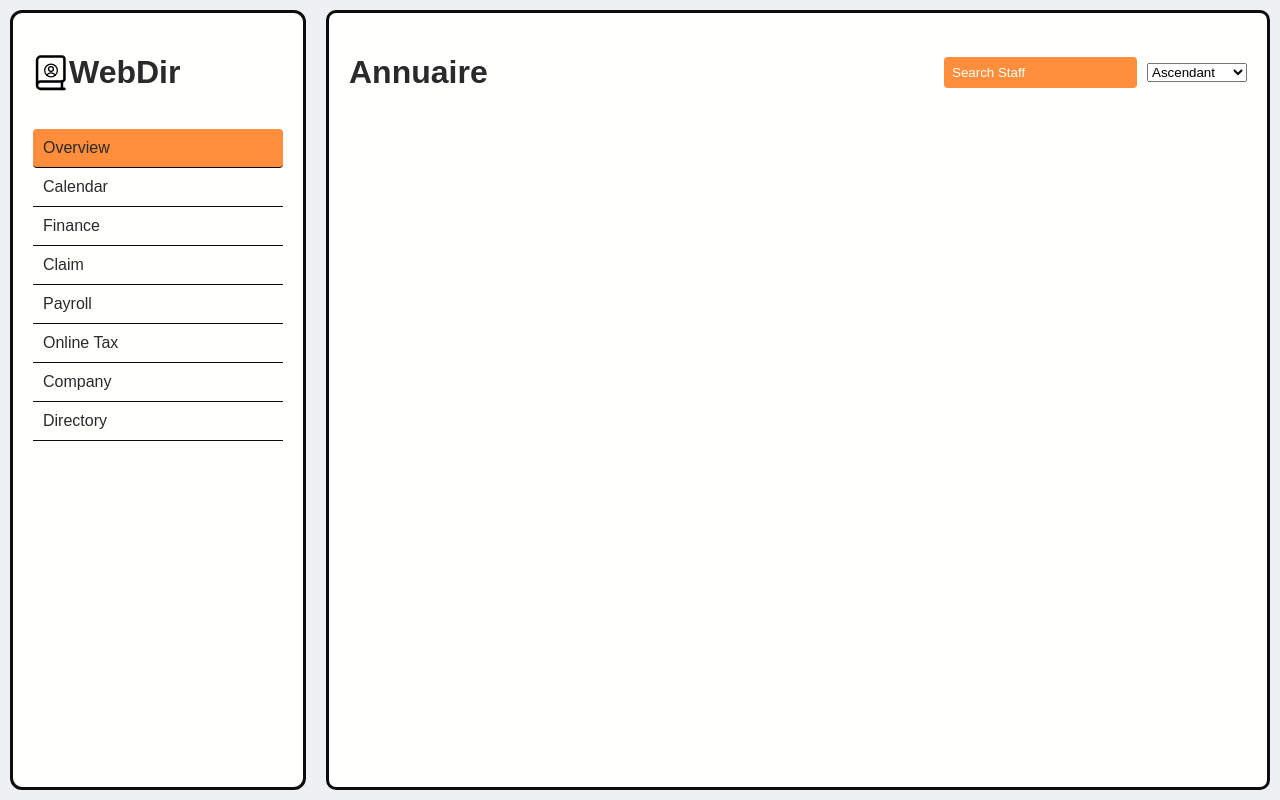
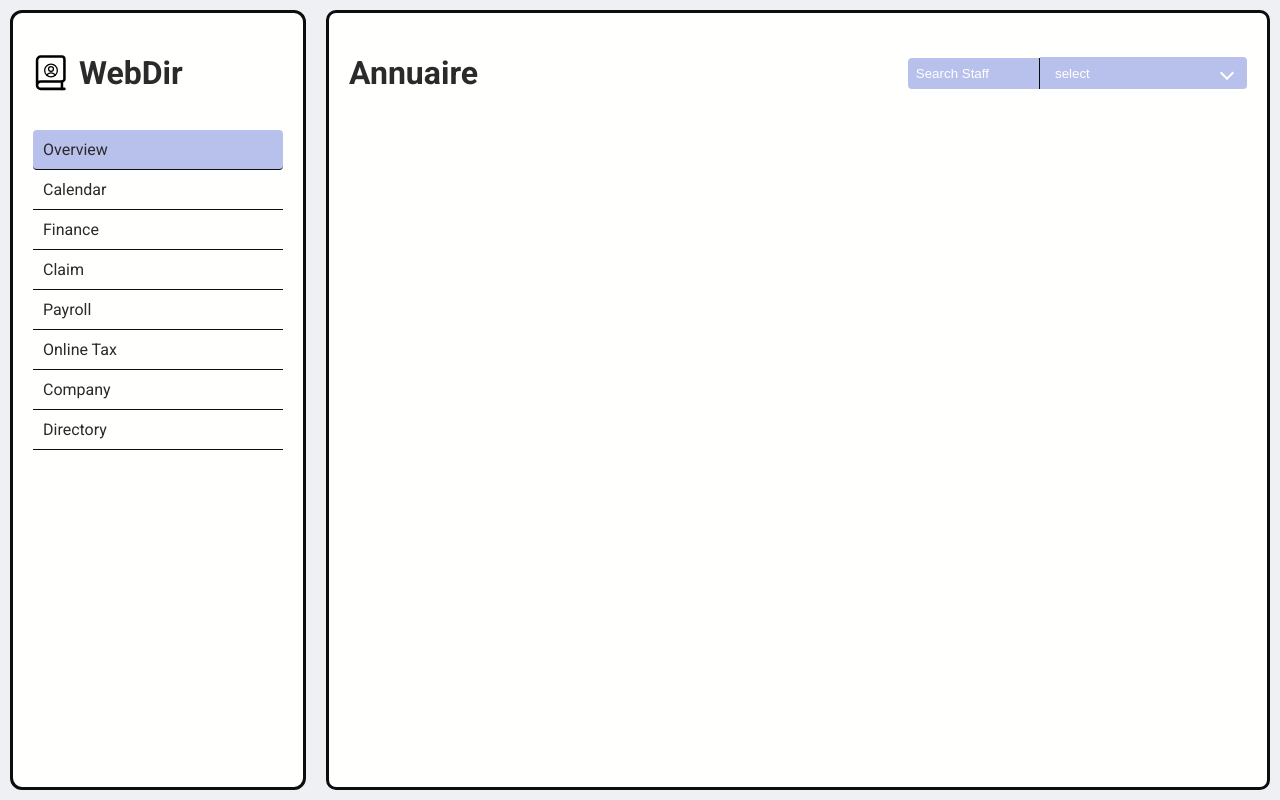
Before and after one commit to Nicka-R/SAE_S401_WebDirectory, a PHP site: page / in a window 1280 px wide. Run offline with PHP 8.4, Linux system fonts and the light colour scheme.

Commit message:
update JS CSS 3.5/7

```diff
--- /dev/null
+++ b/WebDir.web/public/css/drop-down-custom.css
@@ -0,0 +1,128 @@
+.select-container {
+    position: relative;
+    margin: 0 auto;
+    width: 100%;
+    z-index: 1000;
+}
+
+.select-container .select {
+    position: relative;
+    background: #b8c1ec;
+    height: 32px;
+    z-index: 1000;
+    border-radius: 0 4px 4px 0;
+}
+
+.select-container .select::after {
+    position: absolute;
+    content: "";
+    width: 8px;
+    height: 8px;
+    top: 50%;
+    right: 15px;
+    transform: translateY(-50%) rotate(45deg);
+    border-bottom: 2px solid white;
+    border-right: 2px solid white;
+    cursor: pointer;
+    transition: border-color 0.4s;
+    z-index: 1001;
+}
+
+.select-container.active .select::after {
+    border: none;
+    border-left: 2px solid white;
+    border-top: 2px solid white;
+}
+
+.select-container .select input {
+    position: relative;
+    width: auto;
+    height: 100%;
+    padding: 0 15px;
+    background: none;
+    outline: none;
+    border: none;
+    margin: 0;
+    color: white;
+    cursor: pointer;
+}
+
+.select-container .option-container {
+    position: absolute;
+    top: 100%;
+    left: 0;
+    background: #6e6477;
+    height: 0;
+    overflow-y: scroll;
+    transition: 0.4s;
+    z-index: 1002;
+    width: 100%;
+}
+
+.select-container.active .option-container {
+    height: auto;
+    border-radius: 4px;
+    margin-top: 4px;
+}
+
+.select-container .option-container::-webkit-scrollbar {
+    border-left: 1px solid rgba(0, 0, 0, 0.2);
+    width: 10px;
+}
+
+.select-container .option-container::-webkit-scrollbar-thumb {
+    background: #0f0e11;
+}
+
+.select-container .option-container .option {
+    position: relative;
+    padding-left: 15px;
+    height: 32px;
+    border-top: 1px solid rgba(0, 0, 0, 0.3);
+    cursor: pointer;
+    display: flex;
+    align-items: center;
+    transition: 0.2s;
+}
+
+.select-container .option-container .option.selected {
+    background: #b8c1ec;
+    pointer-events: none;
+}
+
+.select-container .option-container .option:hover {
+    background: rgba(0, 0, 0, 0.2);
+    padding-left: 20px;
+}
+
+.select-container .option-container .option label {
+    color: white;
+    cursor: pointer;
+}
+
+.select-container .service-list,
+.select-container .departement-list {
+    display: none;
+    background: #6e6477;
+    position: absolute;
+    top: 100%;
+    left: 0;
+    width: 100%;
+    z-index: 1003;
+}
+
+.select-container .option:hover .service-list,
+.select-container .option:hover .departement-list {
+    display: block;
+}
+
+.service-list .service-option,
+.departement-list .departement-option {
+    padding: 8px 15px;
+    border-top: 1px solid rgba(0, 0, 0, 0.3);
+}
+
+.service-list .service-option:hover,
+.departement-list .departement-option:hover {
+    background: rgba(0, 0, 0, 0.2);
+}
--- a/WebDir.web/public/css/style.css
+++ b/WebDir.web/public/css/style.css
@@ -1,9 +1,9 @@
 body {
-    background-color: #eff0f3 ;
-    color: #2a2a2a;
-    font-family: sans-serif;
-    margin: 0;
-  }
+  background-color: #eff0f3;
+  color: #2a2a2a;
+  font-family: 'Roboto', sans-serif;
+  margin: 0;
+}
 
   .container {
     display: flex;
@@ -30,39 +30,136 @@
     background-color: #fffffe;
     border-radius: 10px;
     border: 3px solid #0d0d0d;
+  }
 
+  .overflowDiv{
+    padding: 5px 5px 15px 5px;
+    overflow: scroll;
+    overflow-x: hidden;
+    max-height: 80%;
   }
+
+
+
+  ::-webkit-scrollbar-track
+  {
+  	border-radius: 10px;
+  	background-color: #fffffe;
+  }
+
+  ::-webkit-scrollbar
+  {
+    display: none;
+    width: 5px;
+  	width: 12px;
+  	background-color: #fffffe;
+  }
+
+  ::-webkit-scrollbar-thumb
+  {
+  	border-radius: 10px;
+  	background-color: #b8c1ec;
+  }
+
+.employee-details-card {
+  position: relative;
+  background-color: transparent;
+  border-radius: 8px;
+  height: 100%;
+  position: relative;
+  display: flex;
+  flex-direction: column;
+  align-items: center;
+}
+
+.detailUser{
+  display: flex;
+  flex-direction: column;
+  align-items: center;
+  row-gap: 5px;
+  padding-bottom: 10px;
+  margin-bottom: 5px;
+  border-bottom: 1px solid #0d0d0d;
+}
+
+.detailUser2{
+  display: flex;
+  flex-direction: column;
+  align-items: flex-start;
+  row-gap: 5px;
+  padding-bottom: 10px;
+  margin: 5px 0 5px 0;
+}
+
+.employee-details-card h3{
+  margin: 0;
+}
+
+.employee-details-card p{
+  margin: 5px 0 5px 0;
+}
+
+.overflowDivDetails{
+  position: relative;
+  background-color: #eff0f3;
+  border-radius: 8px;
+  height: 100%;
+  box-shadow: 0 4px 8px #30363d5a;
+  position: relative;
+  display: flex;
+  flex-direction: column;
+  align-items: center;
+  overflow: scroll;
+}
+
+.close-button {
+  position: absolute;
+  top: 10px;
+  right: 10px;
+  background: transparent;
+  border: none;
+  font-size: 1.5em;
+  cursor: pointer;
+}
+
 
   .header {
     display: flex;
     justify-content: space-between;
     align-items: center;
     margin-bottom: 20px;
+    position: static;
+
+  }
+
+  .dataUsers{
+    display: flex;
+    flex-direction: row;
+    max-height: 80%;
   }
 
 
   .logo {
     display: flex;
     align-items: center;
+    column-gap: 10px;
   }
 
-  .logo img {
-    width: 50px;
-    height: 50px;
-    margin-right: 10px;
-  }
 
   .search {
     display: flex;
     align-items: center;
+    width: 40%;
   }
 
   .search input {
     padding: 8px;
     border: none;
-    background-color: #ff8e3c;
-    border-radius: 4px;
-    margin-right: 10px;
+    background-color: #b8c1ec;
+    border-radius: 4px 0 0 4px;
+    width: 100%;
+    margin-left: 20px;
+    border-right: 1px solid #0d0d0d;
   }
 
   ::placeholder {
@@ -80,13 +177,21 @@
 
   .employee-card {
     background-color: #eff0f3;
-    border: 1px solid #30363D;
     border-radius: 8px;
-    box-shadow: 0 4px 8px rgba(0, 0, 0, 0.1);
+    box-shadow: 0 4px 8px #30363d5a;
     position: relative;
     display: flex;
     flex-direction: column;
     align-items: center;
+    cursor: pointer;
+  }
+
+  .infoUser{
+    display: flex;
+    flex-direction: column;
+    align-items: center;
+    row-gap: 5px;
+    margin: 10px 0 10px 0;
   }
 
   .employee-card img {
@@ -152,7 +257,7 @@
   }
 
   .sidebar .active {
-    background-color: #ff8e3c;
+    background-color: #b8c1ec;
     border-radius: 4px;
   }
 
@@ -183,9 +288,47 @@
     align-items: center;
 }
 
+.employee-details{
+  width: 0;
+}
+
+.employee-details img {
+  width: 65%;
+  height: 35%;
+  border-radius: 12%;
+  margin: 20px 0 20px 0 ;
+}
+
+
+.details-visible .overflowDivDetails {
+  min-width: 290px;
+  min-height: 71.5vh;
+  max-height: 521px;
+  margin: 5px 0 5px 16px;
+}
+
+.details-visible .employee-details {
+  width: 290px;
+  height: 100%;
+}
+
+.details-visible .employee-grid {
+  display: grid;
+  grid-template-columns: repeat(3, 1fr);
+  gap: 20px;
+  width: 100%;
+  justify-items: center;
+  align-items: center;
+}
+
+
+
+
 .employee-grid .employee-card {
-    width: 80%;
-    height: 100%;
+    width: 90%;
+    min-width: 245px;
+    height: 90%;
+    min-height: 300px;
     display: flex;
     flex-direction: column;
     justify-content: center;
@@ -233,3 +376,22 @@
   .main .employee-grid .employee-card .bio {
     margin-top: 10px;
   }
+
+  @media screen and (max-width: 1325px) {
+    .employee-grid {
+        grid-template-columns: repeat(3, 1fr);
+    }
+    .details-visible .employee-grid {
+      grid-template-columns: repeat(2, 1fr);
+    }
+  }
+
+  @media screen and (max-width: 1055px) {
+    .employee-grid {
+        grid-template-columns: repeat(2, 1fr);
+    }
+    .details-visible .employee-grid {
+      grid-template-columns: repeat(1, 1fr);
+    }
+
+  }
--- a/WebDir.web/public/index.html
+++ b/WebDir.web/public/index.html
@@ -5,6 +5,8 @@
     <meta name="viewport" content="width=device-width, initial-scale=1.0">
     <title>Annuaire en ligne</title>
     <link rel="stylesheet" href="css/style.css">
+    <link rel="stylesheet" href="css/drop-down-custom.css">
+    <link href="https://fonts.googleapis.com/css2?family=Roboto:wght@400;700&display=swap" rel="stylesheet">
 </head>
 <body>
     <div class="container">
@@ -17,7 +19,6 @@
                     <path d="M11.8033 13.7676H2.47318C2.08247 13.7676 1.70776 13.6124 1.43148 13.3361C1.15521 13.0599 1 12.6851 1 12.2943C1 11.9036 1.15521 11.529 1.43148 11.2527C1.70776 10.9765 2.08247 10.8212 2.47318 10.8212H10.8212C11.0817 10.8212 11.3315 10.7178 11.5157 10.5336C11.6999 10.3494 11.8033 10.0996 11.8033 9.83909V1.98212C11.8033 1.72165 11.6999 1.47184 11.5157 1.28766C11.3315 1.10347 11.0817 1 10.8212 1H2.47318C2.08918 0.999864 1.7203 1.14967 1.44513 1.4175C1.16996 1.68534 1.01024 2.05003 1 2.4339V12.2551" stroke="black" stroke-linecap="round" stroke-linejoin="round"/>
                     <path d="M10.8213 10.8213V13.7677" stroke="black" stroke-linecap="round" stroke-linejoin="round"/>
                     </svg>
-
                 <h1>WebDir</h1>
             </div>
             <ul>
@@ -36,32 +37,75 @@
                 <h1>Annuaire</h1>
                 <div class="search">
                     <input class="searchInput" type="text" placeholder="Search Staff">
-                    <select class="sort-dropdown">
-                        <option value="asc">Ascendant</option>
-                        <option value="desc">Descendant</option>
-                        <option value="nom">Nom</option>
-                        <option value="departement">Département</option>
-                    </select>
+                    <div class="select-container">
+                        <div class="select">
+                            <input type="text" id="input" placeholder="select" onfocus="this.blur();">
+                        </div>
+                        <div class="option-container">
+                            <div class="option" data-sort="ascendant">
+                                <label>Ascendant</label>
+                            </div>
+                            <div class="option" data-sort="descendant">
+                                <label>Descendant</label>
+                            </div>
+                            <div class="option departement-option">
+                                <label>Département</label>
+                            </div>
+                            <div class="option service-option">
+                                <label>Service</label>
+                            </div>
+                        </div>
+                        <div class="dynamic-select-container"></div>
+                    </div>
                 </div>
-
             </div>
-            <div class="employee-grid"></div>
+            <div class="dataUsers">
+                <div class="overflowDiv">
+                    <div class="employee-grid"></div>
+                </div>
+                <div class="overflowDivDetails">
+                    <div class="employee-details"></div>
+                </div>
+            </div>
         </div>
     </div>
 
-    <!-- Template pour la liste des employés -->
+
     <script id="directory-template" type="text/x-handlebars-template">
         {{#each directory}}
-        <div class="employee-card">
-            <img src="img/BIGFRONT.jpg" alt="{{this.firstname}} {{this.name}}">
+        <div class="employee-card" data-uuid="{{links.self.href}}">
+            <img src="img/BIGFRONT.jpg"  alt="{{this.firstname}} {{this.name}}">
             <h3>{{this.nom}} {{this.prenom}}</h3>
-            <p>{{this.departement.libelle}}</p>
-            <div class="social">
+            <div class="infoUser">
+                <span>{{this.departement.[0].libelle}}</span>
+                <span>{{this.service.[0].libelle}}</span>
             </div>
         </div>
         {{/each}}
     </script>
 
+
+    <script id="details-template" type="text/x-handlebars-template">
+        <div class="employee-details-card">
+            <button class="close-button">&times;</button>
+            <img src="img/BIGFRONT.jpg"  alt="{{details.nom}}">
+            <!--<img src="{{details.img}}" alt="{{details.nom}}">-->
+            <div class="detailUser">
+                <h3>{{details.nom}} {{details.prenom}}</h3>
+                <p>{{details.mail}}</p>
+            </div>
+            <div class="detailUser2">
+                <p><strong>Bureau:</strong> {{details.num_bureau}}</p>
+                <p><strong>Statut:</strong> {{details.statut}}</p>
+                <p><strong>Département:</strong> {{#each details.departement}}{{libelle}}{{/each}}</p>
+                <p><strong>Service:</strong> {{#each details.service}}{{libelle}}{{/each}}</p>
+            </div>
+        </div>
+    </script>
+
+
+
     <script src="js/main.js" type="module" defer></script>
+    <script src="js/drop-down-custom.js"></script>
 </body>
 </html>
--- /dev/null
+++ b/WebDir.web/public/js/drop-down-custom.js
@@ -0,0 +1,19 @@
+let selectContainer = document.querySelector(".select-container");
+let select = document.querySelector(".select");
+let input = document.getElementById("input");
+let options = document.querySelectorAll(".select-container .option");
+
+select.onclick = () => {
+    selectContainer.classList.toggle("active");
+};
+
+options.forEach((e) => {
+    e.addEventListener("click", () => {
+        input.value = e.innerText;
+        selectContainer.classList.remove("active");
+        options.forEach((e) => {
+            e.classList.remove("selected");
+        });
+        e.classList.add("selected");
+    });
+});
```
Also changed, not shown: WebDir.web/public/main.js (+116 -44 lines), WebDir.web/public/js/main.js, 1 other file.
